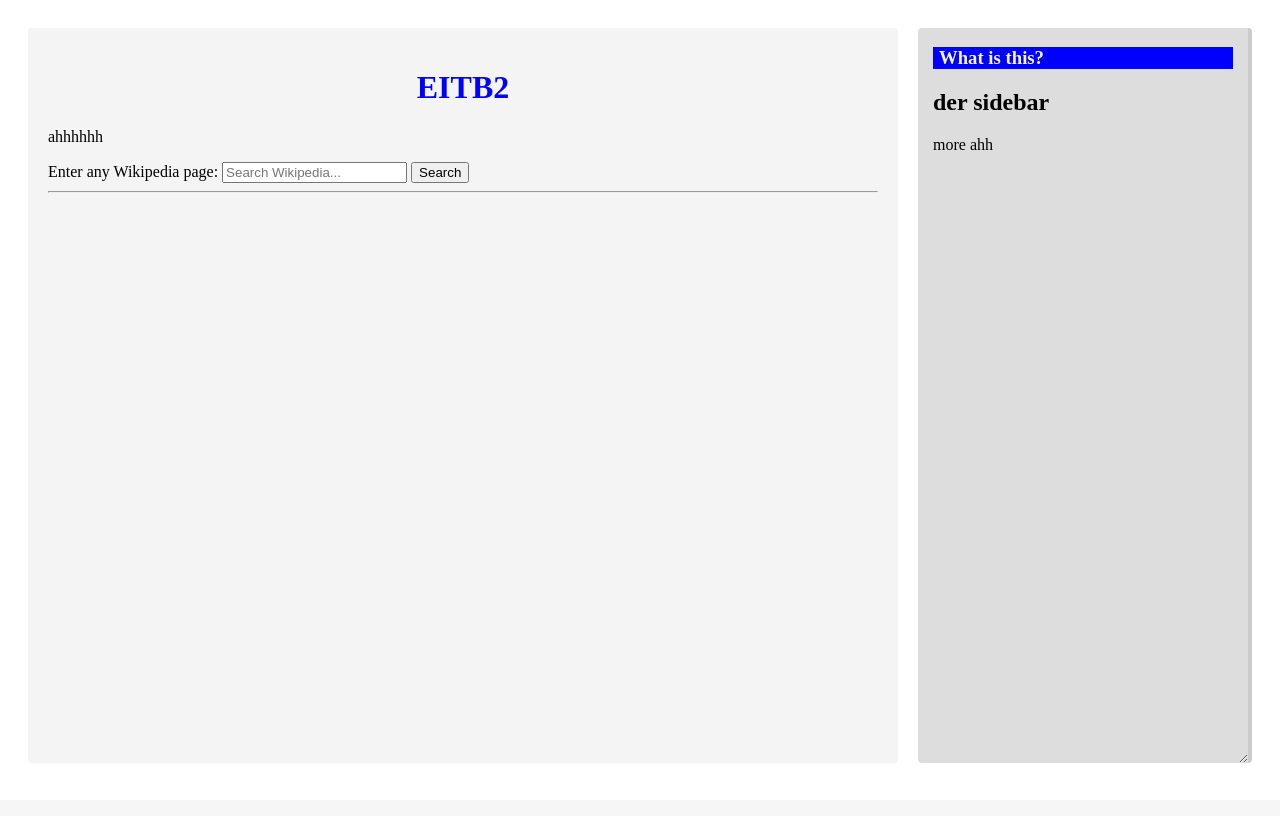
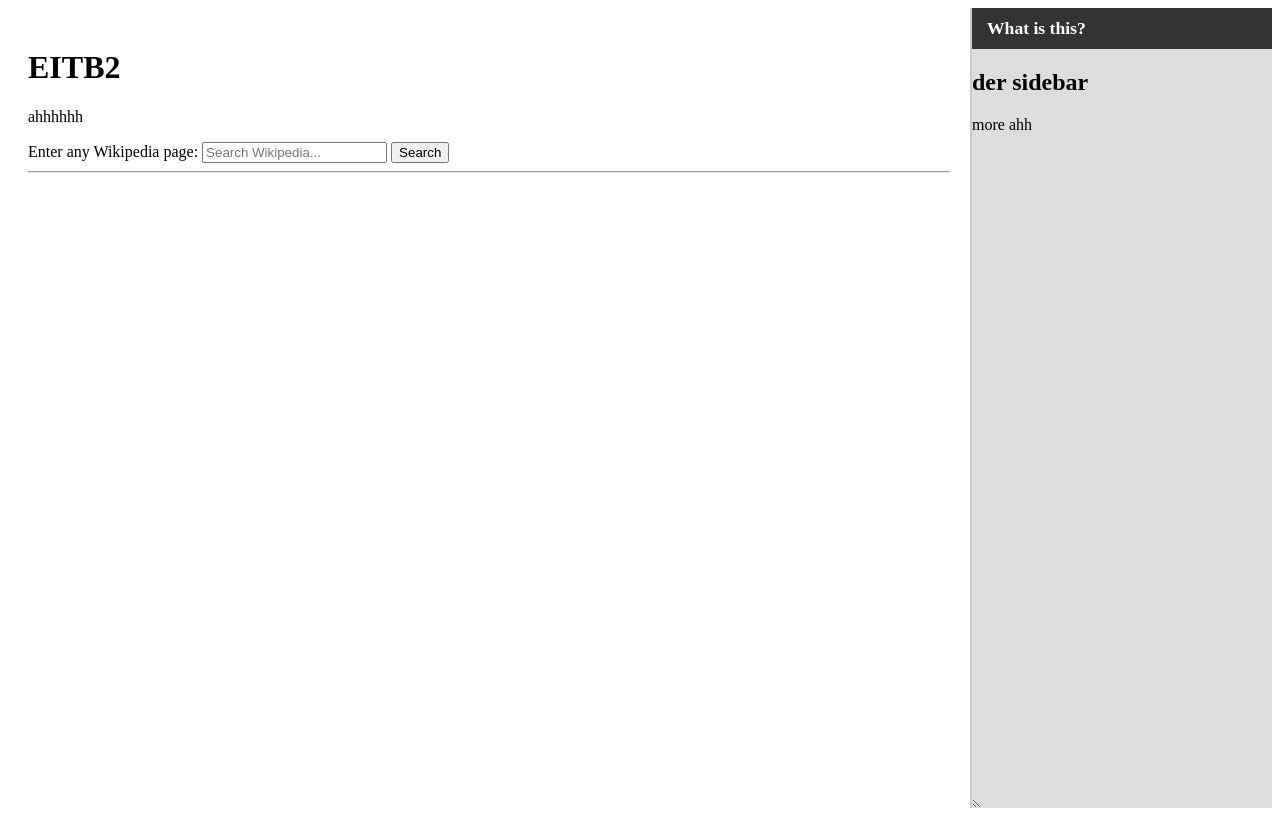
Before and after one commit to bobBillyus/EITB2, a Flask app: template templates/index.html in a window 1280 px wide. Before the commit the page ends 763 px from the top, so only its background shows below. Run offline with Flask 3, Linux system fonts and the light colour scheme; the template is opened without the code that fills it, so the values that code supplies are empty.

Commit message:
modified:   app.py modified:   static/css/style.css modified:   templates/index.html

```diff
--- a/app.py
+++ b/app.py
@@ -5,6 +5,10 @@ import wikipediaapi
 import wikipedia
 #This is the website backend api
 from flask import Flask, render_template, request
+
+#This is the library for the graph visual
+import plotly.graph_objects as go
+import networkx as nx
 
 user = wikipediaapi.Wikipedia(user_agent='EITB2 (aryand4120@gmail.com)', language='en')
 
@@ -22,74 +26,12 @@ def home():
 
     if user_query:
         page = user.page(user_query)
-        print('ok')
-        if page.exists():
+        if page.exists() == True:
             url = page.fullurl
+            print(url)
             message = "Page found!"
 
     return render_template('index.html', message=message, url=url, suggestions=suggestions)
 
 if __name__ == '__main__':
     app.run(debug=True)
-
-
-# userinput = input("Enter a wikipedia page: ")
-# startpage = user.page(userinput)
-
-# if startpage.exists() == True:
-#     print("It exists!")
-#     print(startpage.fullurl)
-#     links = startpage.links
-#     for title in sorted(links.keys()):
-#         if title == "Tuberculosis":
-#             print("It is related to tuberculosis by 1 step!")
-#             break
-# else:
-#     print("Page not found")
-#     print(wikipedia.search(str(userinput)))
-
-# import wikipediaapi
-# import wikipedia
-# from flask import Flask, render_template, request
-
-# app = Flask(__name__)
-
-# # Initialize the Wikipedia API outside the route
-# wiki_api = wikipediaapi.Wikipedia(user_agent='EITB2 (aryand4120@gmail.com)', language='en')
-
-# @app.route('/', methods=['GET', 'POST'])
-# def home():
-#     result = None
-#     suggestions = None
-#     url = None
-#     message = None
-
-#     if request.method == 'POST':
-#         # 1. Get the data from the HTML input (name="wiki_page")
-#         user_query = request.form.get('wiki_page')
-
-#         if user_query:
-#             # 2. Check if the page exists
-#             page = wiki_api.page(user_query)
-
-#             if page.exists():
-#                 url = page.fullurl
-#                 message = "Page found!"
-
-#                 # Check for the Tuberculosis link logic
-#                 links = page.links
-#                 if "Tuberculosis" in links:
-#                     message = "It is related to Tuberculosis by 1 step!"
-#             else:
-#                 message = "Page not found."
-#                 # 3. Get suggestions using the other library
-#                 suggestions = wikipedia.search(user_query)
-
-#     # 4. Pass all variables back to your index.html
-#     return render_template('index.html',
-#                            message=message,
-#                            url=url,
-#                            suggestions=suggestions)
-
-# if __name__ == '__main__':
-#     app.run(debug=True)
--- a/static/css/style.css
+++ b/static/css/style.css
@@ -1,54 +1,44 @@
-h1 {
-    color: blue;
-    text-align: center;
+/* Layout Container */
+.container {
+    display: flex;
+    min-height: 100vh;
+    align-items: stretch; /* Makes sidebar same height as main content */
 }
 
-.container {
-    display: flex;
-    gap: 20px; /* space between the content and sidebar */
+/* Main Content grows to fill space */
+.main-content {
+    flex: 1;
     padding: 20px;
-    flex-direction: row;
 }
 
-.main-content {
-    flex: 1;
-    background-color: #f4f4f4;
-    padding: 20px;
-    border-radius: 4px;
+/* Sidebar Styles */
+.sidebar {
+    width: 300px;
+    min-width: 200px;
+    max-width: 600px;
+    background-color: #ddd;
+    border-left: 2px solid #ccc; /* Grab handle area */
+
+    /* Resize logic */
+    overflow: auto;
+    resize: horizontal;
+    direction: rtl; /* Puts the resize handle on the left side of the sidebar */
 }
 
-.sidebar {
-    /* 1. Remove flex: 1; use a fixed starting width instead */
-    width: 300px;
-
-    /* 2. These remain the same */
-    background-color: #ddd;
-    min-width: 200px;
-    max-width: 500px;
-    min-height: 90vh;
-    border-radius: 4px;
-
-    /* 3. Essential for the resize handle to appear */
-    overflow: auto;
-    resize: horizontal;
-    border-right: 4px solid #ccc; /* Thicker border makes it easier to see */
-
-    /* 4. Fix padding-top if you want it flush */
-    padding: 15px;
-    padding-top: 0;
+/* Flip direction back for text inside sidebar */
+.sidebar > * {
+    direction: ltr;
 }
 
-/* Responsive Design: Stack them on mobile */
-@media (max-width: 768px) {
-    .container {
-        flex-direction: column;
-    }
+/* The "Short Rectangle" flush at the top */
+.titlebar {
+    background-color: #333;
+    color: white;
+    padding: 10px 15px;
+    margin: 0; /* Ensures it touches the top/sides */
 }
 
-.titlebar {
-    margin-top: 0;
-    background-color: blue;
-    min-width: 200px;
-    color:#f4f4f4;
-    padding-left: 2%;
+.titlebar h3 {
+    margin: 0;
+    font-size: 1.1rem;
 }
```
Also changed, not shown: templates/index.html (line endings or trailing spaces).
